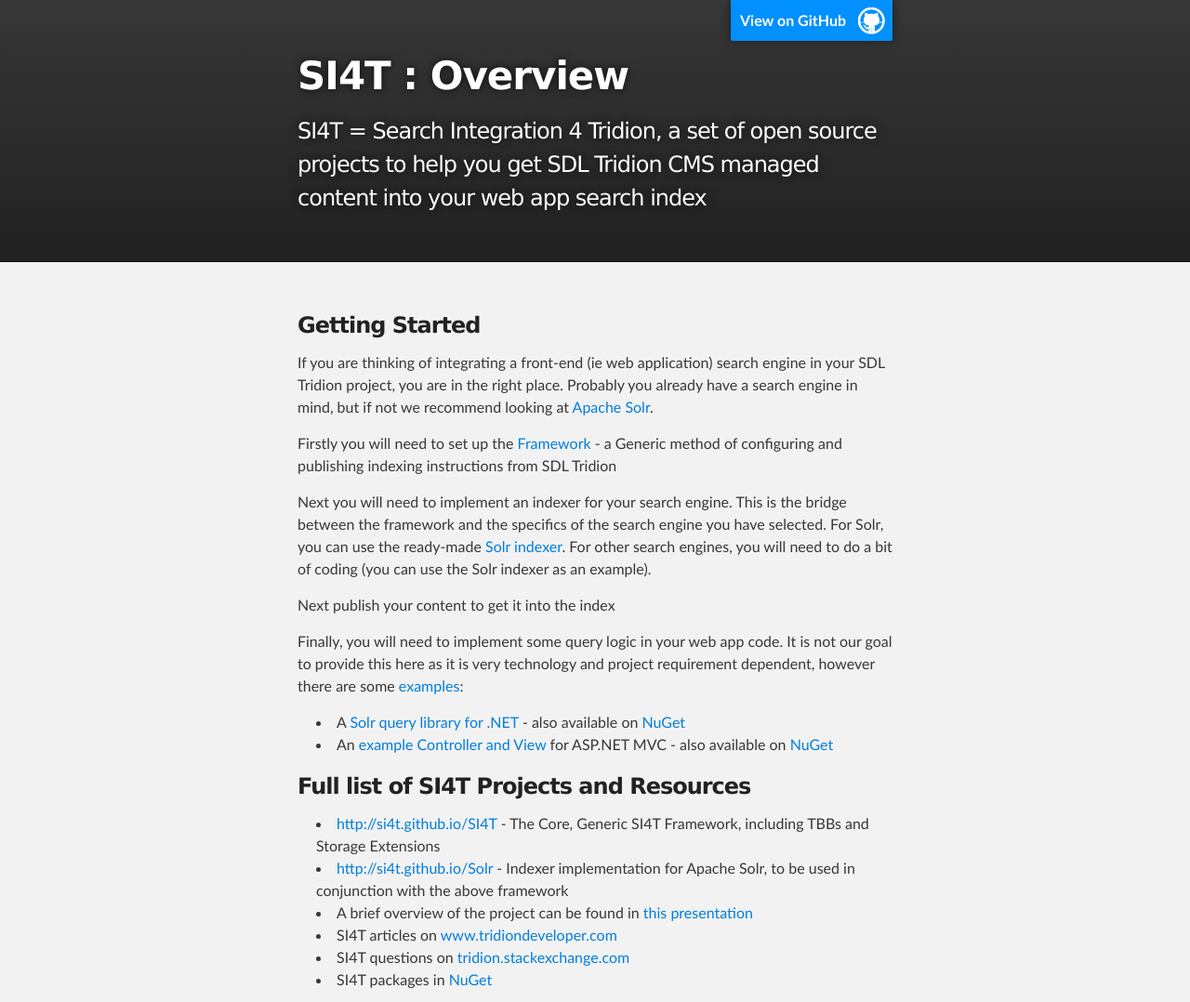
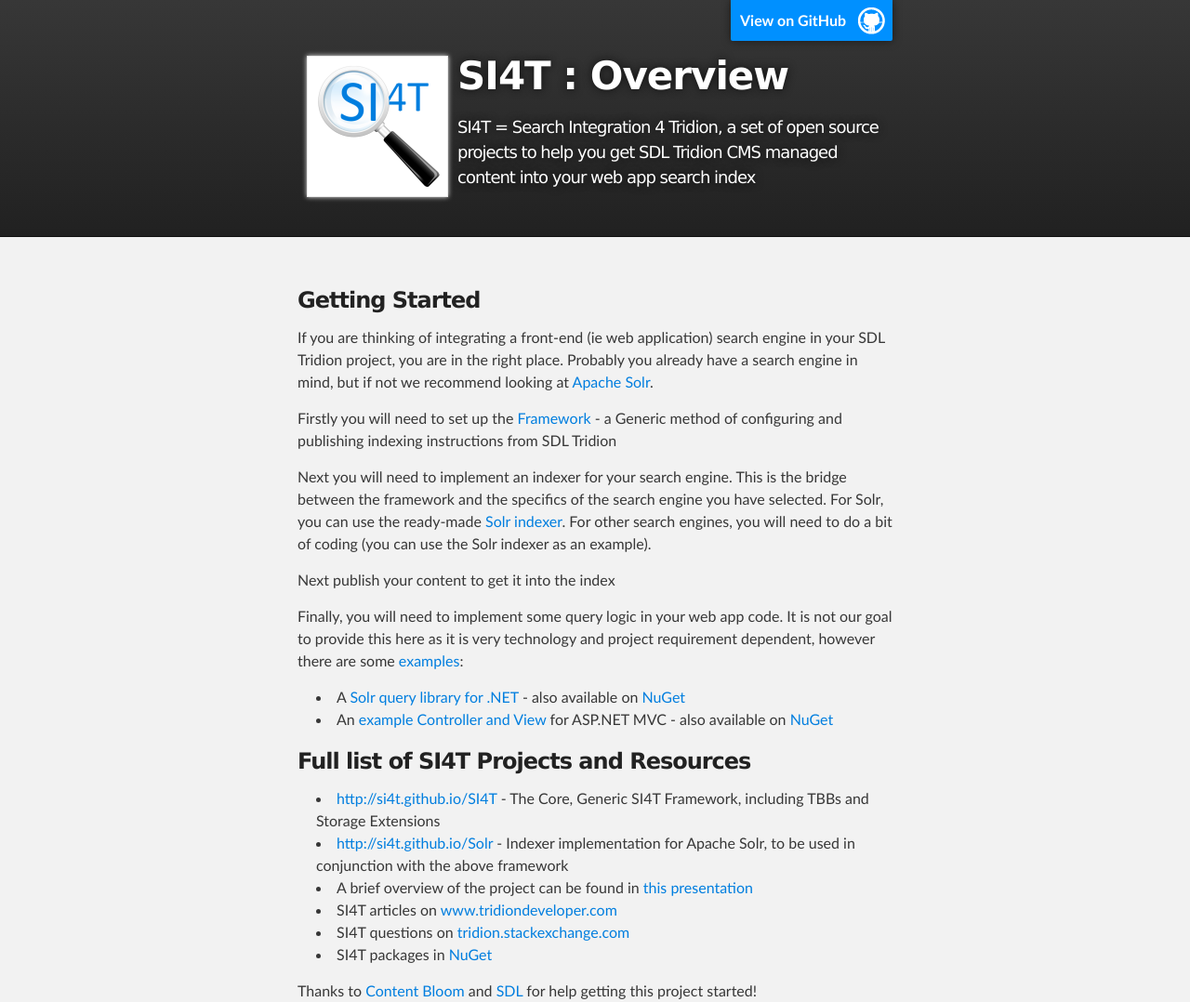
Before and after one commit to SI4T/SI4T.github.io, a plain HTML site: page index.html in a window 1280 px wide. Shown: the top 1078 px of the page at 93% size. Drawn offline with Linux system fonts and the light colour scheme.

Commit message:
Added logo to homepage

```diff
--- a/index.html
+++ b/index.html
@@ -15,8 +15,8 @@
     <div id="header_wrap" class="outer">
         <header class="inner">
           <a id="forkme_banner" href="https://github.com/SI4T">View on GitHub</a>
-         <h1 id="project_title">SI4T : Overview</h1>
-          <h2 id="project_tagline">SI4T = Search Integration 4 Tridion, a set of open source projects to help you get SDL Tridion CMS managed content into your web app search index</h2>
+         <h1 id="project_title"><img src="/images/si4t.png" style="background-color:#fff;float:left;height:140px;width:140px;margin:10px;"> SI4T : Overview</h1>
+          <h2 id="project_tagline" style="font-size:large">SI4T = Search Integration 4 Tridion, a set of open source projects to help you get SDL Tridion CMS managed content into your web app search index</h2>
         </header>
     </div>
 
```
